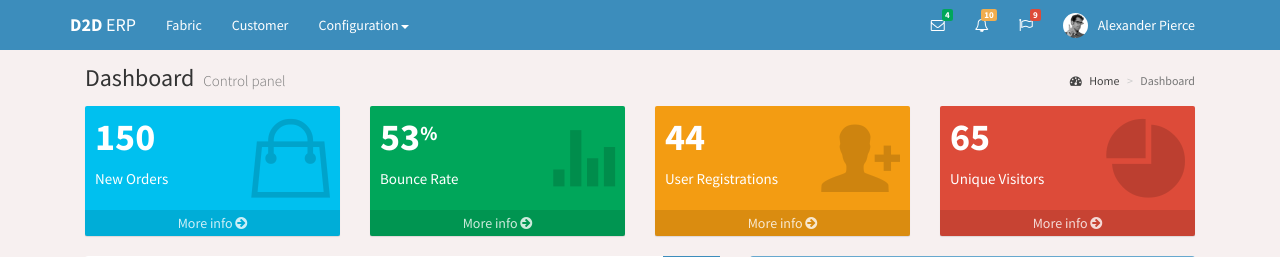
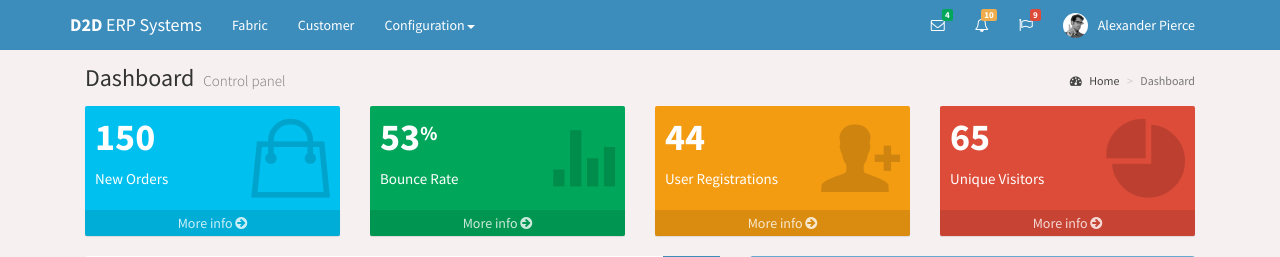
Before and after one commit to harieshair/expressaffair, a PHP site: page /abantecart/home.php in a window 1280 px wide. Shown: the top 257 px of the page. Run offline with PHP 8.4, Linux system fonts and the light colour scheme; some web fonts are replaced.

Commit message:
feat: title changes

```diff
--- a/pages/navbar.php
+++ b/pages/navbar.php
@@ -1,7 +1,7 @@
 <nav class="navbar navbar-static-top">
           <div class="container">
             <div class="navbar-header">
-              <a href="home.php" class="navbar-brand"><b>D2D</b> ERP</a>
+              <a href="home.php" class="navbar-brand"><b>D2D</b> ERP Systems</a>
               <button type="button" class="navbar-toggle collapsed" data-toggle="collapse" data-target="#navbar-collapse">
                 <i class="fa fa-bars"></i>
               </button>
```
